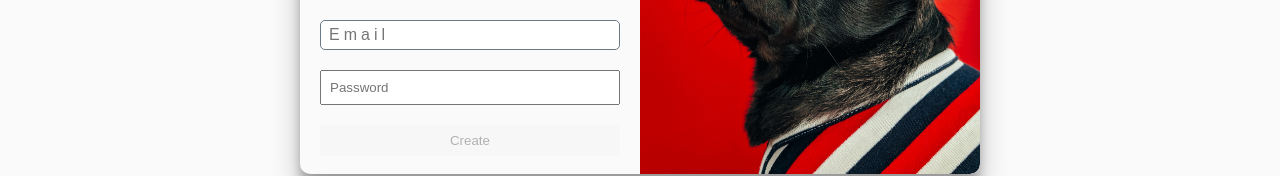
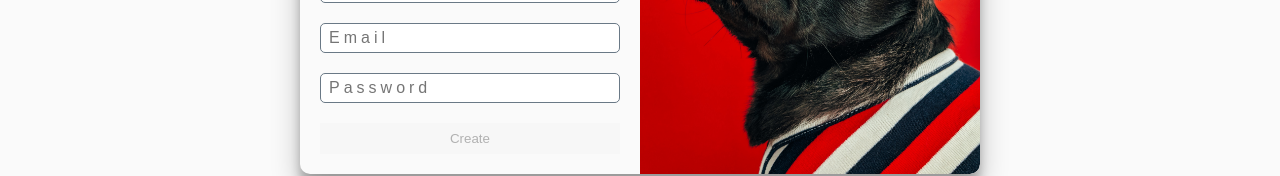
Before and after one commit to olawale-o/react-pet, a React (Create React App) app: page /login in a window 1280 px wide. Shown: the part 346-522 px from the top of the page. Built offline with nearby package versions, Linux system fonts and the light colour scheme.

Commit message:
Add minimal styling

```diff
--- a/src/index.scss
+++ b/src/index.scss
@@ -40,7 +40,9 @@ li {
   text-align: left;
 }
 
-.input[type="text"] {
+input[type="text"],
+input[type="email"],
+input[type="password"] {
   width: 100%;
   height: 3rem;
   border: 1px solid $light-text-color;
@@ -55,7 +57,7 @@ li {
   letter-spacing: 4px;
 }
 
-.input[type="radio"] {
+input[type="radio"] {
   padding: 0.5rem;
 }
 
```
